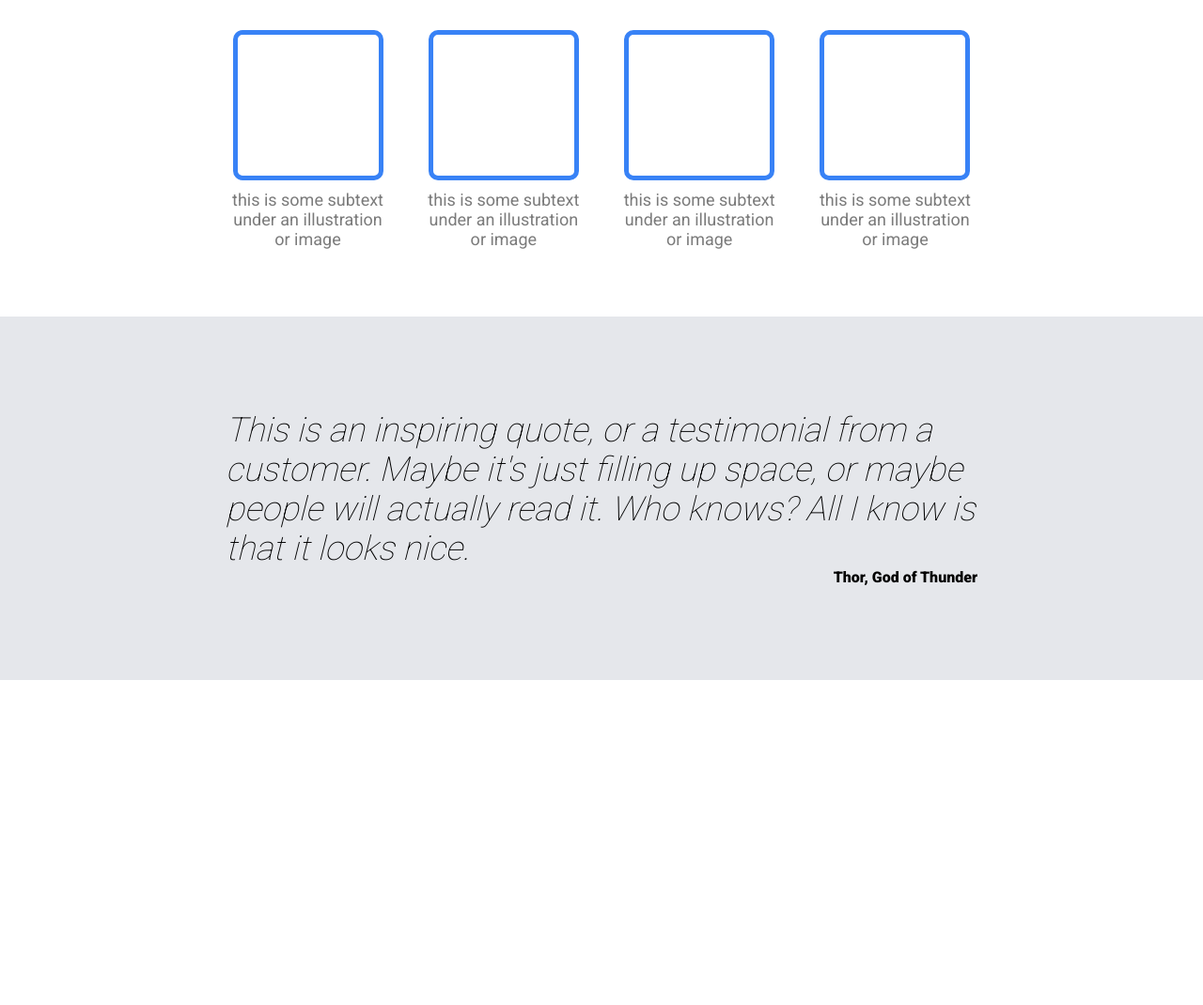
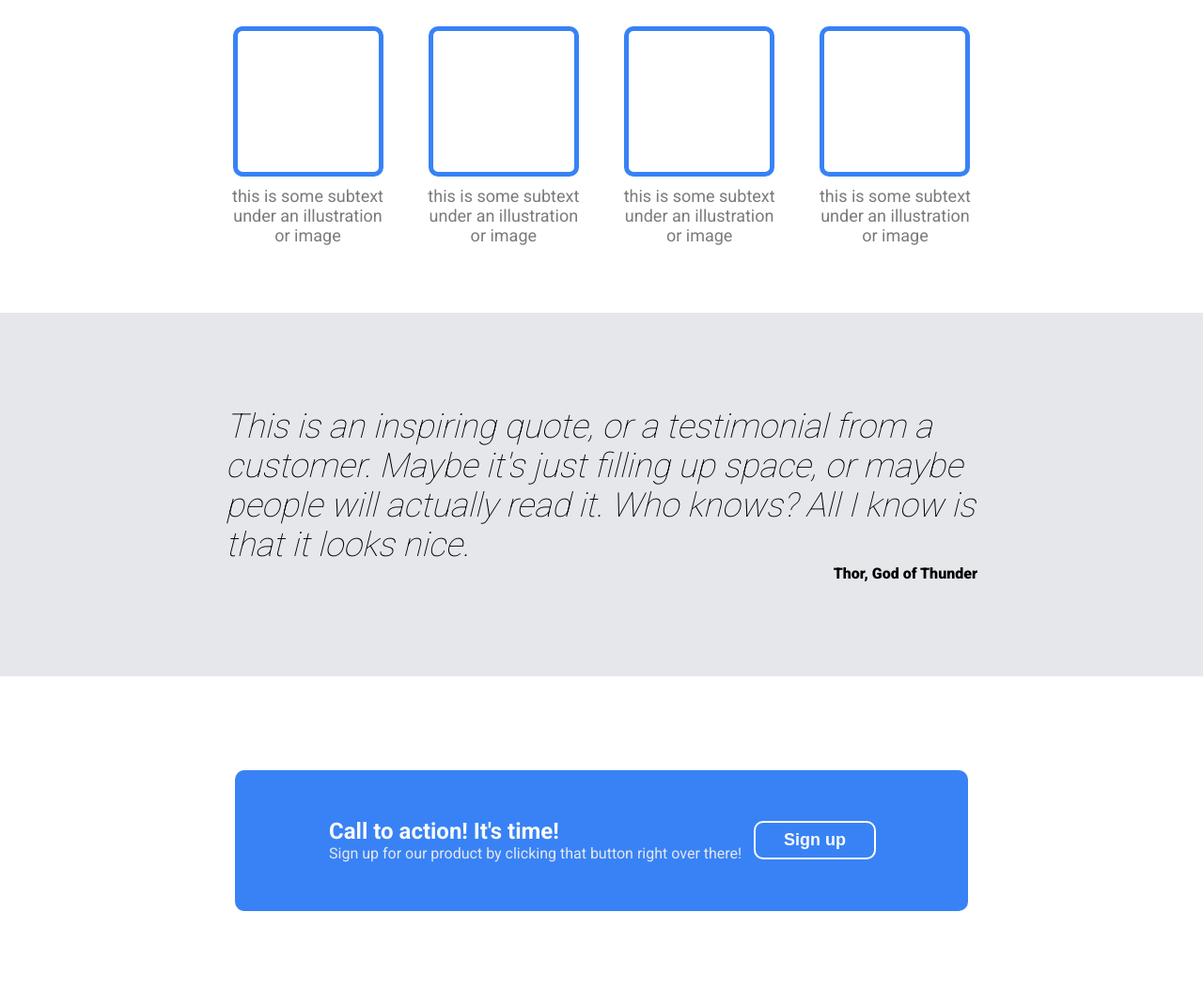
Before and after one commit to harrylarimerjr/awesome-website, a plain HTML site: page index.html in a window 1280 px wide. Shown: the part 662-1732 px from the top of the page at 94% size. Before the commit the page ends 1386 px from the top, so only its background shows below. Drawn offline with Linux system fonts and the light colour scheme.

Commit message:
Add "call to action" section
* Add call to action card
* Modify button padding and border radius

```diff
--- a/index.html
+++ b/index.html
@@ -80,5 +80,16 @@
             </div>
         </section>
 
+        <section class="call-to-action">
+            <div class="cta-card">
+                <div class="cta-text">
+                    <h3>Call to action! It's time!</h3>
+                    Sign up for our product by clicking that button right over there!
+                </div>
+                <button id="cta-button">Sign up</button>
+            </div>
+
+        </section>
+
     </body>
 </html>
--- a/style.css
+++ b/style.css
@@ -49,8 +49,8 @@ ul {
 
 button {
     border: none;
-    border-radius: 5px;
-    padding: 10px 35px;
+    border-radius: 8px;
+    padding: 8px 30px;
     background-color: #3882f6;
     color: #f9faf8;
     font-weight: 800;
@@ -135,3 +135,34 @@ button {
     align-self: flex-end;
     font-weight: 900;
 }
+
+#cta-button {
+    outline: 2px solid white;
+    margin: 0px;
+}
+
+.call-to-action {
+    background-color: white;
+    padding: 100px 250px;
+}
+
+.cta-card {
+    display: flex;
+    justify-content: space-between;
+    align-items: center;
+    height: 100px;
+    border-radius: 10px;
+    background-color: #3882f6;
+    padding: 25px 100px;
+}
+
+.cta-text {
+    color: #E5E7EB;
+}
+
+.cta-text h3 {
+    margin: 0;
+    padding: 0;
+    font-size: 24px;
+    color: #f9faf8;
+}
```
